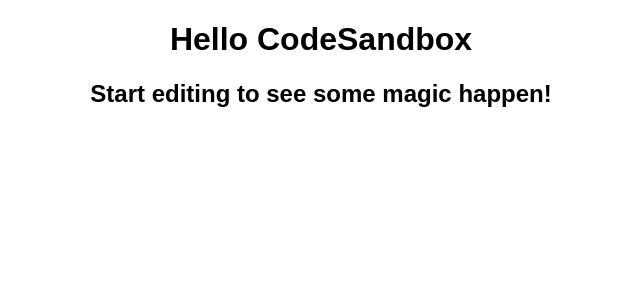
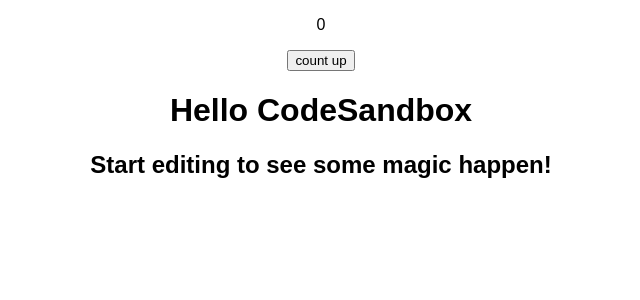
Before and after one commit to kuntaro0524/rendering_test, a React (Create React App) app: page / in a window 1280 px wide. Shown: the top 300 px of the page, without its empty margins (319-959 px from the left). Built offline with nearby package versions, Linux system fonts and the light colour scheme.

Commit message:
最初のコード 単純にuseStateでカウンターをセットした

```diff
--- a/src/App.tsx
+++ b/src/App.tsx
@@ -1,8 +1,16 @@
+import { useState } from "react";
 import "./styles.css";
 
 export default function App() {
+  const [count, setCount] = useState(0);
+
+  const pushClick = () => {
+    setCount(count + 1);
+  };
   return (
     <div className="App">
+      <p> {count} </p>
+      <button onClick={pushClick}> count up </button>
       <h1>Hello CodeSandbox</h1>
       <h2>Start editing to see some magic happen!</h2>
     </div>
```
